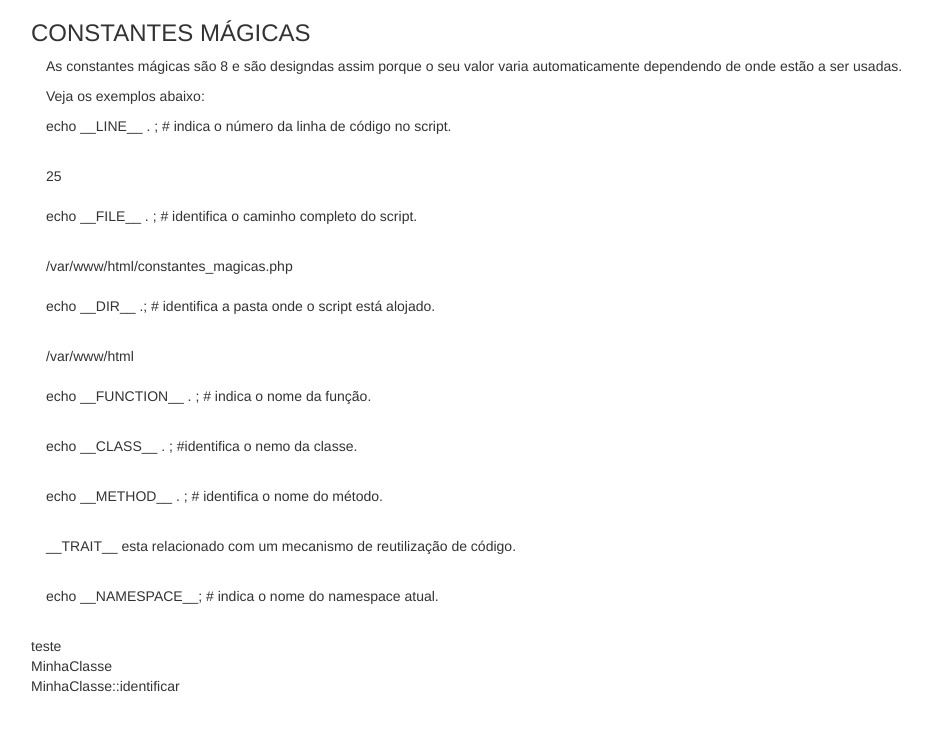
After one commit to RodrigoSAugusto/aulas_php, a PHP site: page /constantes_magicas.php in a window 1280 px wide. The commit adds this page. Shown: the top 731 px of the page, without its empty margins (39-971 px from the left). Run offline with PHP 8.4, Linux system fonts and the light colour scheme.

Commit message:
included traits, include and constantes_magicas

```diff
--- /dev/null
+++ b/constantes_magicas.php
@@ -0,0 +1,82 @@
+<!DOCTYPE html>
+<html lang="en">
+<head>
+    <meta charset="UTF-8">
+    <meta http-equiv="X-UA-Compatible" content="IE=edge">
+    <meta name="viewport" content="width=device-width, initial-scale=1.0">
+    <link rel="stylesheet" href="https://maxcdn.bootstrapcdn.com/bootstrap/3.4.1/css/bootstrap.min.css">
+    <script src="https://ajax.googleapis.com/ajax/libs/jquery/3.5.1/jquery.min.js"></script>
+    <script src="https://maxcdn.bootstrapcdn.com/bootstrap/3.4.1/js/bootstrap.min.js"></script>
+    <title></title>
+</head>
+<body>
+    <div class="container">
+        <h3>CONSTANTES MÁGICAS</h3>
+        <div class="container">
+            <p>
+                As constantes mágicas são 8 e são designdas assim porque o seu valor varia automaticamente dependendo de onde estão a ser usadas.
+            </p>
+            <p>
+                Veja os exemplos abaixo:
+            </p>
+        </div>
+        <div class="container">
+            <p>echo __LINE__ . ; # indica o número da linha de código no script.</p><br/>
+            <?php echo __LINE__ . '<br>'; # indica o número da linha de código no script. ?><br/>
+        </div>
+        <div class="container">
+            <p>echo __FILE__ . ; # identifica o caminho completo do script.</p><br/>
+            <?php echo __FILE__ . '<br>'; # identifica o caminho completo do script. ?><br/>
+        </div>
+        <div class="container">
+            <p>echo __DIR__ .; # identifica a pasta onde o script está alojado.</p><br/>
+            <?php echo __DIR__ . '<br>'; # identifica a pasta onde o script está alojado. ?><br/>
+        </div>
+        <div class="container">
+            <p>echo __FUNCTION__ . ; # indica o nome da função.</p><br/>
+        </div>
+        <div class="container">
+            <p>echo __CLASS__ . ;  #identifica o nemo da classe.</p><br/>
+        </div>
+        <div class="container">
+            <p>echo __METHOD__ . ;  # identifica o nome do método.</p><br/>
+        </div>
+        <div class="container">
+            <p>__TRAIT__ esta relacionado com um mecanismo de reutilização de código.</p><br/>
+        </div>
+        <div class="container">
+            <p>echo __NAMESPACE__;  # indica o nome do namespace atual.</p><br/>
+        </div>
+    </div>
+    <div class="container">
+        <?php
+            teste();
+            function teste(){
+                $a = true;
+                echo __FUNCTION__ . '<br>'; # indica o nome da função.
+            }
+
+            class MinhaClasse
+            {
+                function identificar(){
+                    echo __CLASS__ . '<br>';  #identifica o nemo da classe.
+                    echo __METHOD__ . '<br>';  # identifica o nome do método.
+                }
+            }
+
+            $a = new MinhaClasse();
+            $a->identificar();
+
+            # __TRAIT__ esta relacionado com um mecanismo de reutilização de código.
+
+            echo __NAMESPACE__;  # indica o nome do namespace atual.
+
+        ?>
+    </div>
+
+
+
+
+
+</body>
+</html>
--- a/index.php
+++ b/index.php
@@ -30,7 +30,7 @@
         <a href="constants.php" class="list-group-item list-group-item-action">Aula constants.php</a>
         <a href="exercicios_com_operadores1.php" class="list-group-item list-group-item-action">Aula exercicios_com_operadores1.php</a>
         <a href="formulario2.php" class="list-group-item list-group-item-action" id="div1" >Aula Teste de formulario.php</a>
-        <a href="funcoes_anonimas.php" class="list-group-item list-group-item-action"">Aula funcoes_anonimas.php</a>
+        <a href="funcoes_anonimas.php" class="list-group-item list-group-item-action">Aula funcoes_anonimas.php</a>
         <a href="funcoes.php" class="list-group-item list-group-item-action">Aula funcoes.php</a>
         <a href="generators.php" class="list-group-item list-group-item-action">Aula generators.php</a>
         <a href="getters_e_setters.php" class="list-group-item list-group-item-action">Aula getters_e_setters.php</a>
@@ -44,7 +44,9 @@
         <a href="static.php" class="list-group-item list-group-item-action">Aula static.php</a>
         <a href="strings.php" class="list-group-item list-group-item-action">Aula strings.php</a>
         <a href="teste_recebe_dados.php" class="list-group-item list-group-item-action">Aula teste_recebe_dados.php</a>
-        <a href="#" class="list-group-item list-group-item-action">Aula Dapibus ac facilisis in</a>
+        <a href="constantes_magicas.php" class="list-group-item list-group-item-action">Aula constantes_magicas.php</a>
+        <a href="traits.php" class="list-group-item list-group-item-action">Aula traits.php</a>
+        <a href="include.php" class="list-group-item list-group-item-action">Aula include.php</a>
         </div>
     </div>
 
```
Also changed, not shown: include.php (added, +48 -0 lines), traits.php (added, +66 -0 lines).
